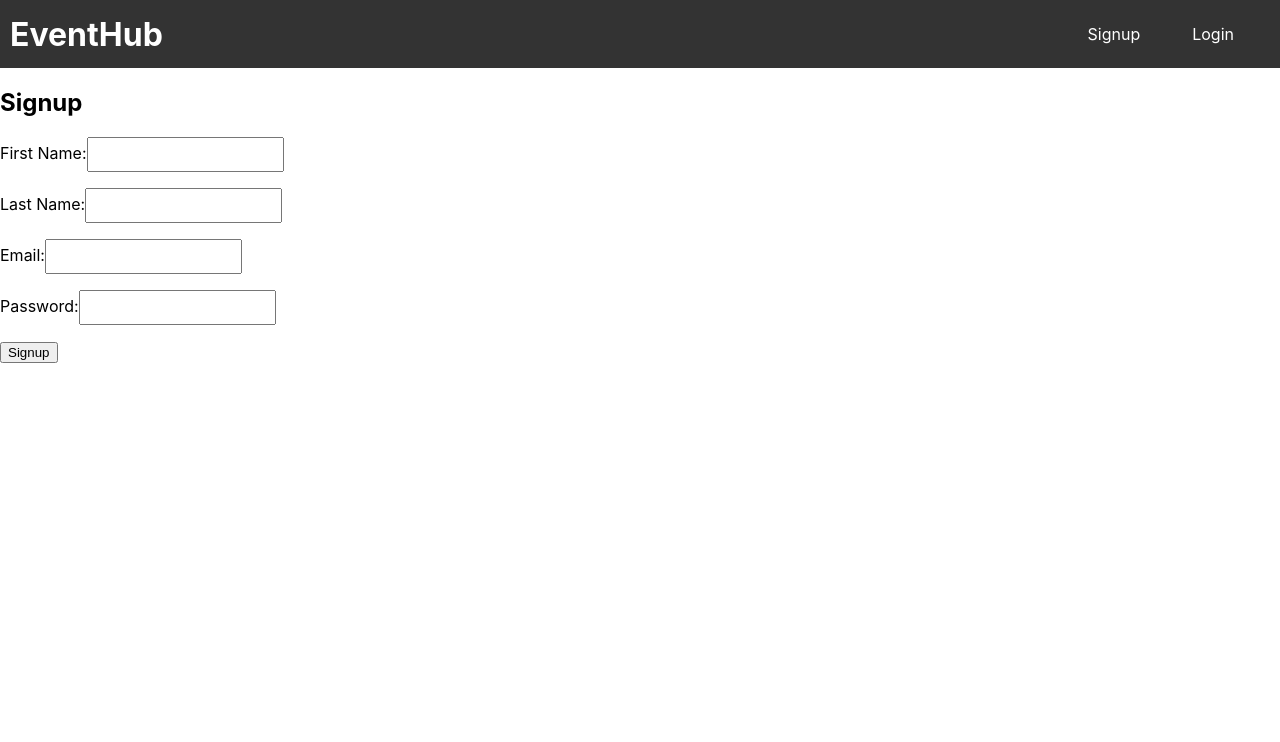
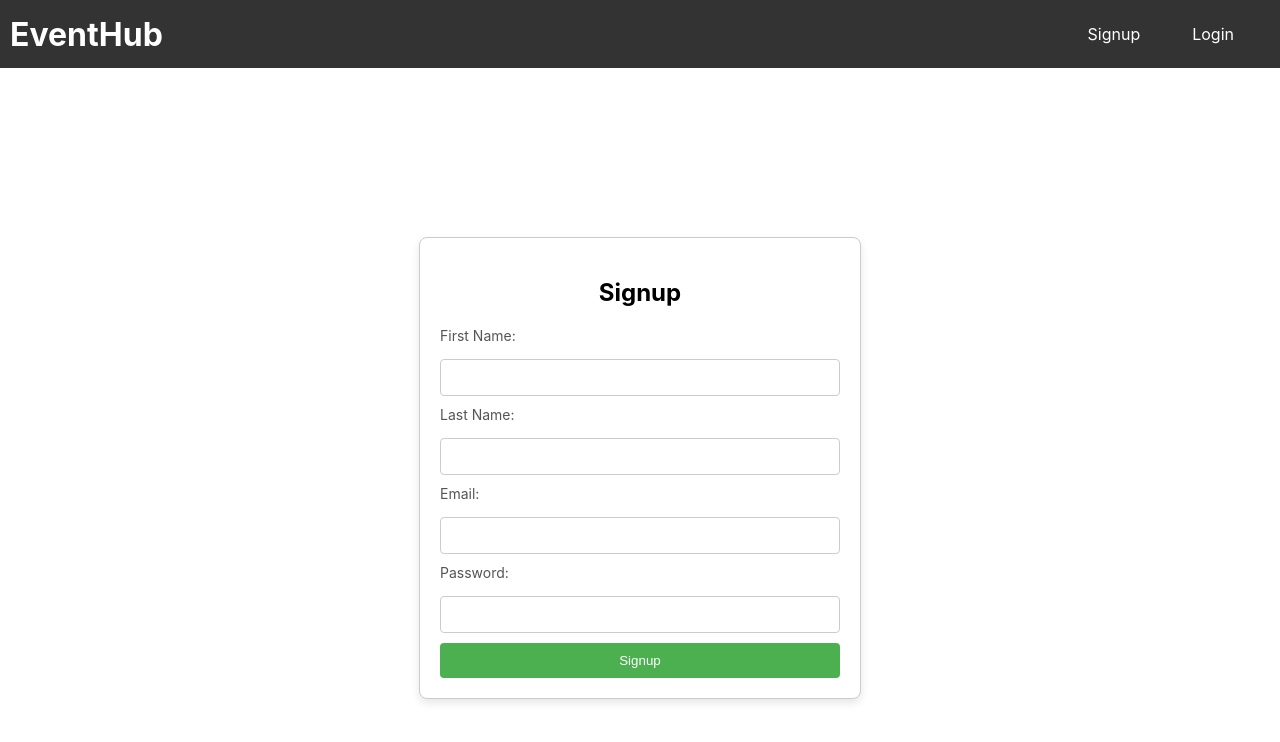
Before and after one commit to prasad-rup/EventHub, a React (Create React App) app: page /signup in a window 1280 px wide. Shown: the top 742 px of the page. Built offline with nearby package versions, Linux system fonts and the light colour scheme.

Commit message:
Added SignUp and Login and Logout

```diff
--- a/src/components/Explore.js
+++ b/src/components/Explore.js
@@ -12,7 +12,7 @@ const Explore = () => {
         const interestsResponse = await fetch(`http://localhost:6001/api/users/${loggedInUserId}/interests`);
         const userInterests = await interestsResponse.json();
         // Fetch users who have at least one similar interest
-        const similarInterestsResponse = await fetch(`http://localhost:6001/api/users/explore`, {
+        const similarInterestsResponse = await fetch(`http://localhost:6001/api/explore`, {
           method: 'POST',
           headers: {
             'Content-Type': 'application/json',
--- /dev/null
+++ b/src/components/Login.css
@@ -0,0 +1,67 @@
+/* Login.css */
+
+.login-container {
+    display: flex;
+    justify-content: center;
+    align-items: center;
+    height: 100vh;
+  }
+
+  .login-card {
+    max-width: 400px;
+    width: 100%;
+    padding: 20px;
+    border: 1px solid #ccc;
+    border-radius: 8px;
+    box-shadow: 0 4px 8px rgba(0, 0, 0, 0.1);
+    background-color: #fff;
+    text-align: center;
+  }
+
+  .error-message {
+    color: #ff0000;
+    margin-bottom: 10px;
+  }
+
+  form {
+    display: flex;
+    flex-direction: column;
+  }
+
+  .label-container {
+    text-align: left;
+    margin-bottom: 10px;
+  }
+
+  label {
+    font-size: 14px;
+    color: #555;
+    margin-bottom: 5px;
+    display: block;
+  }
+
+  .input-container {
+    position: relative;
+  }
+
+  input {
+    padding: 10px;
+    margin-bottom: 10px;
+    width: 100%;
+    border: 1px solid #ccc;
+    border-radius: 4px;
+    box-sizing: border-box;
+  }
+
+  .login-button {
+    background-color: #4caf50;
+    color: #fff;
+    border: none;
+    padding: 10px;
+    border-radius: 4px;
+    cursor: pointer;
+  }
+
+  .login-button:hover {
+    background-color: #45a049;
+  }
--- a/src/components/Login.js
+++ b/src/components/Login.js
@@ -1,6 +1,7 @@
 import React, { useState } from 'react';
 import { useNavigate } from 'react-router-dom';
 import { useAuth } from '../Contexts/AuthContext';
+import './Login.css';
 
 const Login = () => {
   const [email, setEmail] = useState('');
@@ -31,7 +32,7 @@ const Login = () => {
         console.log('Login successful!');
         // login();
         localStorage.setItem("user",JSON.stringify(data.user));
-        console.log(data);
+        // console.log(data);
         navigate('/');
         // Redirect to home page or perform other actions
       } else {
@@ -51,24 +52,28 @@ const Login = () => {
 
 
   return (
-    <div>
+    <div className="login-container">
+      <div className="login-card">
         <h2>Login</h2>
-      {error && <p>{error}</p>}
+        {error && <p className="error-message">{error}</p>}
         <form>
-        <label>
-          Email:
+          <div className="label-container">
+            <label>Email:</label>
+          </div>
+          <div className="input-container">
             <input type="email" value={email} onChange={(e) => setEmail(e.target.value)} />
-        </label>
-        <br />
-        <label>
-          Password:
+          </div>
+          <div className="label-container">
+            <label>Password:</label>
+          </div>
+          <div className="input-container">
             <input type="password" value={password} onChange={(e) => setPassword(e.target.value)} />
-        </label>
-        <br />
-        <button type="button" onClick={handleLogin}>
+          </div>
+          <button type="button" onClick={handleLogin} className="login-button">
             Login
           </button>
         </form>
+      </div>
     </div>
   );
 };
--- a/src/components/NavBar.js
+++ b/src/components/NavBar.js
@@ -10,10 +10,11 @@ const NavBar = () => {
   const user = JSON.parse(localStorage.getItem("user"));
   const navigate = useNavigate();
 
-  const handleLogout = ()=>{
+  const handleLogout = () => {
     localStorage.clear();
     navigate("/login");
-  }
+  };
+
 
   return (
     <nav className="navbar">
@@ -40,7 +41,7 @@ const NavBar = () => {
               <Link to="/profile">Profile</Link>
             </li>
             <li>
-              <Link onClick={handleLogout}>Logout</Link>
+              <Link to="/login" onClick={handleLogout}>Logout</Link>
             </li>
           </>
         )}
--- a/src/components/ProfileComponents/Interests.js
+++ b/src/components/ProfileComponents/Interests.js
@@ -22,7 +22,7 @@ const Interests = () => {
   useEffect(() => {
     const fetchUserInterests = async () => {
       try {
-        const response = await fetch('http://localhost:6001/api/users/1/interests');
+        const response = await fetch('http://localhost:6001/api/users/interests/1');
         const data = await response.json();
         setUserInterestsList(data.userInterests || []);
       } catch (error) {
--- /dev/null
+++ b/src/components/SignUp.css
@@ -0,0 +1,67 @@
+/* Signup.css */
+
+.signup-container {
+    display: flex;
+    justify-content: center;
+    align-items: center;
+    height: 100vh;
+  }
+
+  .signup-card {
+    max-width: 400px;
+    width: 100%;
+    padding: 20px;
+    border: 1px solid #ccc;
+    border-radius: 8px;
+    box-shadow: 0 4px 8px rgba(0, 0, 0, 0.1);
+    background-color: #fff;
+    text-align: center;
+  }
+
+  .error-message {
+    color: #ff0000;
+    margin-bottom: 10px;
+  }
+
+  form {
+    display: flex;
+    flex-direction: column;
+  }
+
+  .label-container {
+    text-align: left;
+    margin-bottom: 10px;
+  }
+
+  label {
+    font-size: 14px;
+    color: #555;
+    margin-bottom: 5px;
+    display: block;
+  }
+
+  .input-container {
+    position: relative;
+  }
+
+  input {
+    padding: 10px;
+    margin-bottom: 10px;
+    width: 100%;
+    border: 1px solid #ccc;
+    border-radius: 4px;
+    box-sizing: border-box;
+  }
+
+  .signup-button {
+    background-color: #4caf50;
+    color: #fff;
+    border: none;
+    padding: 10px;
+    border-radius: 4px;
+    cursor: pointer;
+  }
+
+  .signup-button:hover {
+    background-color: #45a049;
+  }
--- a/src/components/SignUp.js
+++ b/src/components/SignUp.js
@@ -2,7 +2,7 @@
 
 import React, { useState } from 'react';
 import { useNavigate } from 'react-router-dom';
-
+import './SignUp.css';
 
 
 const Signup = () => {
@@ -53,34 +53,40 @@ const Signup = () => {
   };
 
   return (
-    <div>
+    <div className="signup-container">
+      <div className="signup-card">
         <h2>Signup</h2>
-      {error && <p>{error}</p>}
+        {error && <p className="error-message">{error}</p>}
         <form>
-        <label>
-          First Name:
+          <div className="label-container">
+            <label>First Name:</label>
+          </div>
+          <div className="input-container">
             <input type="text" value={firstName} onChange={(e) => setFirstName(e.target.value)} />
-        </label>
-        <br />
-        <label>
-          Last Name:
+          </div>
+          <div className="label-container">
+            <label>Last Name:</label>
+          </div>
+          <div className="input-container">
             <input type="text" value={lastName} onChange={(e) => setLastName(e.target.value)} />
-        </label>
-        <br />
-        <label>
-          Email:
+          </div>
+          <div className="label-container">
+            <label>Email:</label>
+          </div>
+          <div className="input-container">
             <input type="email" value={email} onChange={(e) => setEmail(e.target.value)} />
-        </label>
-        <br />
-        <label>
-          Password:
+          </div>
+          <div className="label-container">
+            <label>Password:</label>
+          </div>
+          <div className="input-container">
             <input type="password" value={password} onChange={(e) => setPassword(e.target.value)} />
-        </label>
-        <br />
-        <button type="button" onClick={handleSignup}>
+          </div>
+          <button type="button" onClick={handleSignup} className="signup-button">
             Signup
           </button>
         </form>
+      </div>
     </div>
   );
 };
```
Also changed, not shown: src/App.js (+2 -38 lines). Lines whose indentation alone changed are shown as unchanged.
